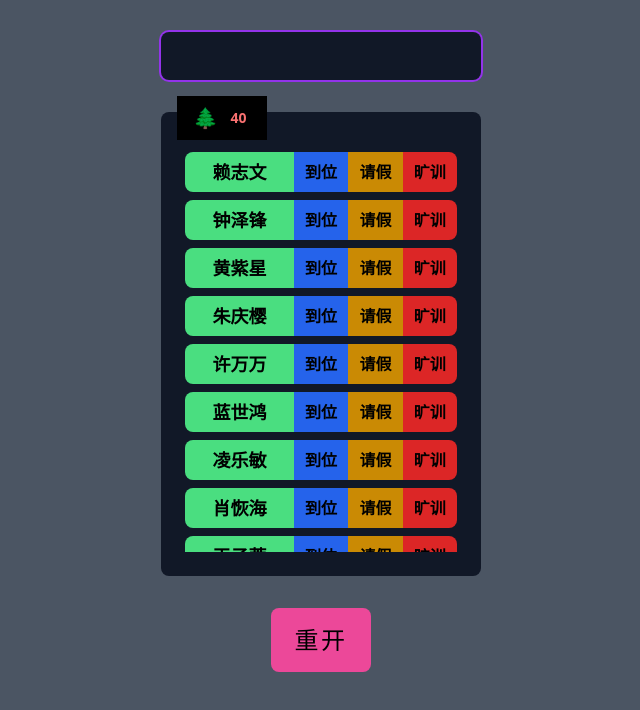
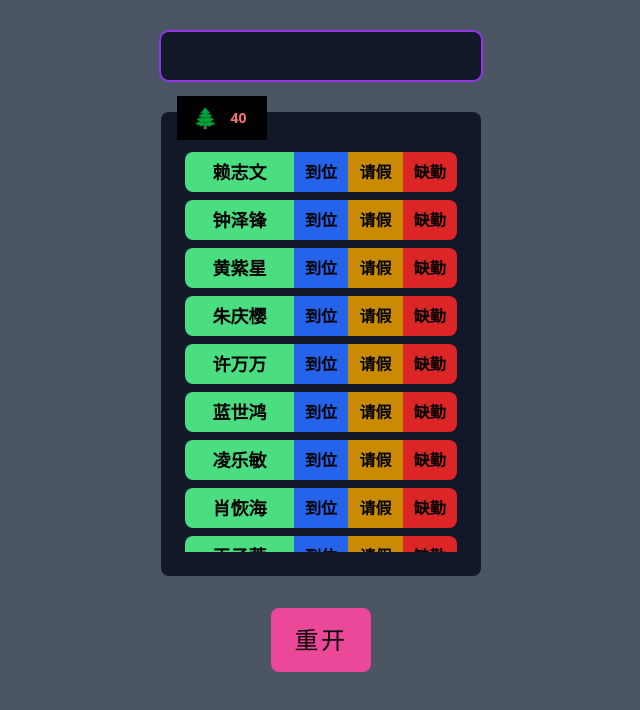
Before and after one commit to zhu-hong/rc, a Vue app: page / in a window 1280 px wide. Shown: the top 710 px of the page, without its empty margins (319-959 px from the left). Built offline with nearby package versions, Linux system fonts and the light colour scheme.

Commit message:
modify the data structure

```diff
--- a/src/data/index.js
+++ b/src/data/index.js
@@ -1,76 +1,97 @@
 import { reactive, computed, ref } from "@vue/reactivity";
 import { catchStatus, getShortName } from "../utils";
+
+const STATUSES = {
+  PENDING: {
+    STATUS: 'pending',
+  },
+  ARRIVE: {
+    STATUS: 'arrive',
+    TEXT: '到位',
+    COLOR: 'bg-blue-600',
+  },
+  LEAVE: {
+    STATUS: 'leave',
+    TEXT: '请假',
+    COLOR: 'bg-yellow-600',
+  },
+  ABSENT: {
+    STATUS: 'absent',
+    TEXT: '缺勤',
+    COLOR: 'bg-red-600',
+  },
+}
 
 // 总名单
 const list =
   JSON.parse(localStorage.getItem('cache')) ?
-  reactive(JSON.parse(localStorage.getItem('cache'))) :
-  reactive([
-    { name: '赖志文', id: 0, status: 'pending' },
-    { name: '钟泽锋', id: 1, status: 'pending' },
-    { name: '黄紫星', id: 2, status: 'pending' },
-    { name: '朱庆樱', id: 3, status: 'pending' },
-    { name: '许万万', id: 4, status: 'pending' },
-    { name: '蓝世鸿', id: 5, status: 'pending' },
-    { name: '凌乐敏', id: 6, status: 'pending' },
-    { name: '肖恢海', id: 7, status: 'pending' },
-    { name: '王子萱', id: 8, status: 'pending' },
-    { name: '贺明驰', id: 9, status: 'pending' },
-    { name: '钟立志', id: 10, status: 'pending' },
-    { name: '李江', id: 11, status: 'pending' },
-    { name: '华芬', id: 12, status: 'pending' },
-    { name: '周静宁', id: 13, status: 'pending' },
-    { name: '程艺', id: 14, status: 'pending' },
-    { name: '席朵', id: 15, status: 'pending' },
-    { name: '郑嘉乐', id: 16, status: 'pending' },
-    { name: '钟文辉', id: 17, status: 'pending' },
-    { name: '徐湘泉', id: 18, status: 'pending' },
-    { name: '车俊江', id: 19, status: 'pending' },
-    { name: '孙景晖', id: 20, status: 'pending' },
-    { name: '刘陆', id: 21, status: 'pending' },
-    { name: '邹星', id: 22, status: 'pending' },
-    { name: '罗京', id: 23, status: 'pending' },
-    { name: '侯晨辉', id: 24, status: 'pending' },
-    { name: '兰尘', id: 25, status: 'pending' },
-    { name: '赵梓良', id: 26, status: 'pending' },
-    { name: '钟玉婷', id: 27, status: 'pending' },
-    { name: '白健', id: 28, status: 'pending' },
-    { name: '孔俊辉', id: 29, status: 'pending' },
-    { name: '晁毅', id: 30, status: 'pending' },
-    { name: '甘玉玲', id: 31, status: 'pending' },
-    { name: '谢京盛', id: 32, status: 'pending' },
-    { name: '姚瑞', id: 33, status: 'pending' },
-    { name: '文建伟', id: 34, status: 'pending' },
-    { name: '谢家豪', id: 35, status: 'pending' },
-    { name: '任致澎', id: 36, status: 'pending' },
-    { name: '张林祯', id: 37, status: 'pending' },
-    { name: '何国玺', id: 38, status: 'pending' },
-    { name: '吴佳', id: 39, status: 'pending' },
-  ]);
+    reactive(JSON.parse(localStorage.getItem('cache'))) :
+    reactive([
+      { name: '赖志文', id: 0, status: STATUSES.PENDING.STATUS },
+      { name: '钟泽锋', id: 1, status: STATUSES.PENDING.STATUS },
+      { name: '黄紫星', id: 2, status: STATUSES.PENDING.STATUS },
+      { name: '朱庆樱', id: 3, status: STATUSES.PENDING.STATUS },
+      { name: '许万万', id: 4, status: STATUSES.PENDING.STATUS },
+      { name: '蓝世鸿', id: 5, status: STATUSES.PENDING.STATUS },
+      { name: '凌乐敏', id: 6, status: STATUSES.PENDING.STATUS },
+      { name: '肖恢海', id: 7, status: STATUSES.PENDING.STATUS },
+      { name: '王子萱', id: 8, status: STATUSES.PENDING.STATUS },
+      { name: '贺明驰', id: 9, status: STATUSES.PENDING.STATUS },
+      { name: '钟立志', id: 10, status: STATUSES.PENDING.STATUS },
+      { name: '李江', id: 11, status: STATUSES.PENDING.STATUS },
+      { name: '华芬', id: 12, status: STATUSES.PENDING.STATUS },
+      { name: '周静宁', id: 13, status: STATUSES.PENDING.STATUS },
+      { name: '程艺', id: 14, status: STATUSES.PENDING.STATUS },
+      { name: '席朵', id: 15, status: STATUSES.PENDING.STATUS },
+      { name: '郑嘉乐', id: 16, status: STATUSES.PENDING.STATUS },
+      { name: '钟文辉', id: 17, status: STATUSES.PENDING.STATUS },
+      { name: '徐湘泉', id: 18, status: STATUSES.PENDING.STATUS },
+      { name: '车俊江', id: 19, status: STATUSES.PENDING.STATUS },
+      { name: '孙景晖', id: 20, status: STATUSES.PENDING.STATUS },
+      { name: '刘陆', id: 21, status: STATUSES.PENDING.STATUS },
+      { name: '邹星', id: 22, status: STATUSES.PENDING.STATUS },
+      { name: '罗京', id: 23, status: STATUSES.PENDING.STATUS },
+      { name: '侯晨辉', id: 24, status: STATUSES.PENDING.STATUS },
+      { name: '兰尘', id: 25, status: STATUSES.PENDING.STATUS },
+      { name: '赵梓良', id: 26, status: STATUSES.PENDING.STATUS },
+      { name: '钟玉婷', id: 27, status: STATUSES.PENDING.STATUS },
+      { name: '白健', id: 28, status: STATUSES.PENDING.STATUS },
+      { name: '孔俊辉', id: 29, status: STATUSES.PENDING.STATUS },
+      { name: '晁毅', id: 30, status: STATUSES.PENDING.STATUS },
+      { name: '甘玉玲', id: 31, status: STATUSES.PENDING.STATUS },
+      { name: '谢京盛', id: 32, status: STATUSES.PENDING.STATUS },
+      { name: '姚瑞', id: 33, status: STATUSES.PENDING.STATUS },
+      { name: '文建伟', id: 34, status: STATUSES.PENDING.STATUS },
+      { name: '谢家豪', id: 35, status: STATUSES.PENDING.STATUS },
+      { name: '任致澎', id: 36, status: STATUSES.PENDING.STATUS },
+      { name: '张林祯', id: 37, status: STATUSES.PENDING.STATUS },
+      { name: '何国玺', id: 38, status: STATUSES.PENDING.STATUS },
+      { name: '吴佳', id: 39, status: STATUSES.PENDING.STATUS },
+    ]);
 
 list.forEach(item => {
   item.status = catchStatus(item.status, list);
 })
 
-const pendings = computed(() => list.filter(item => item.status === 'pending' && (item.name.includes(keyword.value) || getShortName(item.name).startsWith(keyword.value.toLowerCase()))));
+const pendings = computed(() => list.filter(item => item.status === STATUSES.PENDING.STATUS && (item.name.includes(keyword.value) || getShortName(item.name).startsWith(keyword.value.toLowerCase()))));
 
 const statusInfo = [
   {
-    status: 'arrive',
-    text: '到位',
-    color: 'bg-blue-600',
+    status: STATUSES.ARRIVE.STATUS,
+    text: STATUSES.ARRIVE.TEXT,
+    color: STATUSES.ARRIVE.COLOR,
     id: 40,
   },
   {
-    status: 'leave',
-    text: '请假',
-    color: 'bg-yellow-600',
+    status: STATUSES.LEAVE.STATUS,
+    text: STATUSES.LEAVE.TEXT,
+    color: STATUSES.LEAVE.COLOR,
     id: 41,
   },
   {
-    status: 'absent',
-    text: '旷训',
-    color: 'bg-red-600',
+    status: STATUSES.ABSENT.STATUS,
+    text: STATUSES.ABSENT.TEXT,
+    color: STATUSES.ABSENT.COLOR,
     id: 42,
   }
 ]
@@ -78,21 +99,21 @@ const statusInfo = [
 // 分组数据
 const statusGroup = reactive([
   {
-    members: computed(() => list.filter(item => item.status === 'arrive')),
-    title: '到位 ✨',
-    color: 'bg-blue-600',
+    members: computed(() => list.filter(item => item.status === STATUSES.ARRIVE.STATUS)),
+    title: `${STATUSES.ARRIVE.TEXT}✨`,
+    color: STATUSES.ARRIVE.COLOR,
     id: 43,
   },
   {
-    members: computed(() => list.filter(item => item.status === 'leave')),
-    title: '请假 🤕',
-    color: 'bg-yellow-600',
+    members: computed(() => list.filter(item => item.status === STATUSES.LEAVE.STATUS)),
+    title: `${STATUSES.LEAVE.TEXT}🤕`,
+    color: STATUSES.LEAVE.COLOR,
     id: 44,
   },
   {
-    members: computed(() => list.filter(item => item.status === 'absent')),
-    title: '旷训 🥅',
-    color: 'bg-red-600',
+    members: computed(() => list.filter(item => item.status === STATUSES.ABSENT.STATUS)),
+    title: `${STATUSES.ARRIVE.TEXT}🥅`,
+    color: STATUSES.ABSENT.COLOR,
     id: 45,
   }
 ])
```
